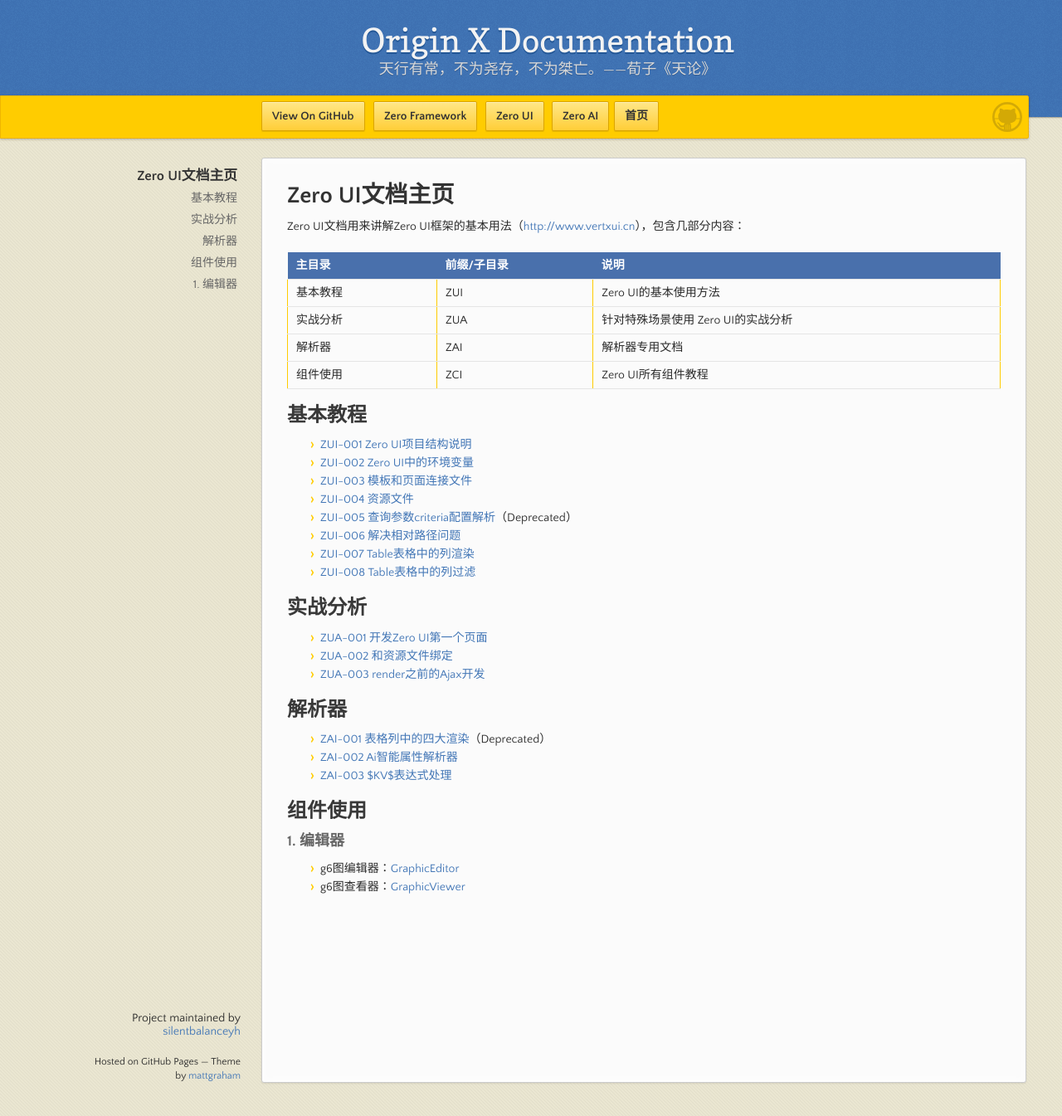
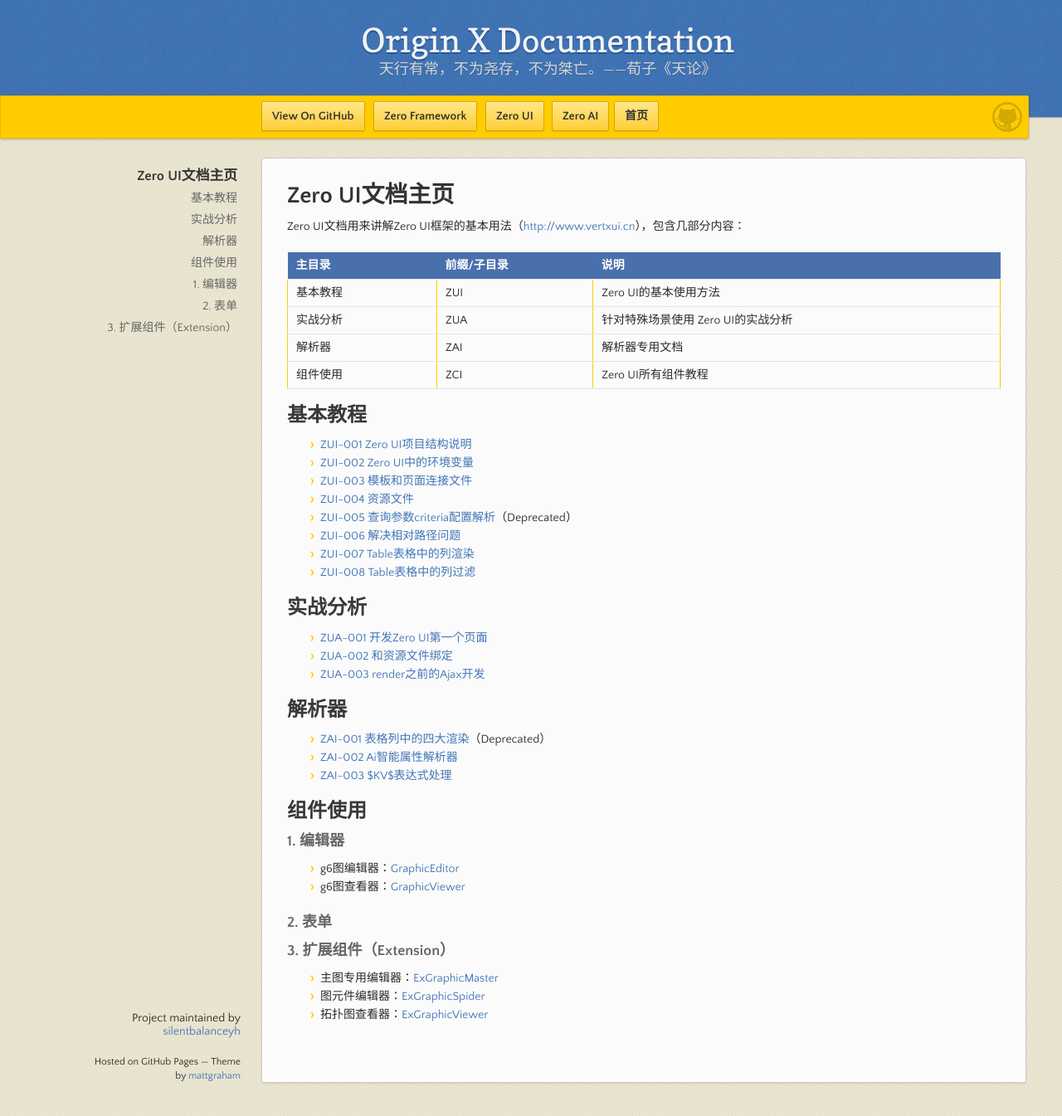
Before and after one commit to silentbalanceyh/mi-kb, a Jekyll site: the page built from zero-ui/main.md, in a window 1280 px wide and 1345 px high. Shown: the whole window at 83% size. Built offline with Jekyll 4.4.1, drawn with Linux system fonts in a browser that asks for light colours; our own code applies the rules of GitHub Pages for plain Markdown files.

Commit message:
Updates zero-ui/main.md
Auto commit by GitBook Editor

```diff
--- a/zero-ui/main.md
+++ b/zero-ui/main.md
@@ -38,3 +38,11 @@ Zero UI文档用来讲解Zero UI框架的基本用法（[http://www.vertxui.cn](
 
 * g6图编辑器：[GraphicEditor](/zero-ui/6-zero-uizu-jian-shuo-ming/bian-ji-qi-pian/graphiceditor.md)
 * g6图查看器：[GraphicViewer](/zero-ui/6-zero-uizu-jian-shuo-ming/bian-ji-qi-pian/graphicviewer.md)
+
+### 2. 表单
+
+### 3. 扩展组件（Extension）
+
+* 主图专用编辑器：[ExGraphicMaster](/zero-ui/6-zero-uizu-jian-shuo-ming/kuo-zhan-zu-jian/exgraphicmaster.md)
+* 图元件编辑器：[ExGraphicSpider](/zero-ui/6-zero-uizu-jian-shuo-ming/kuo-zhan-zu-jian/exgraphicspider.md)
+* 拓扑图查看器：[ExGraphicViewer](/zero-ui/6-zero-uizu-jian-shuo-ming/kuo-zhan-zu-jian/exgraphicviewer.md)
```
Also changed, not shown: SUMMARY.md (+3 -0 lines), zero-ui/6-zero-uizu-jian-shuo-ming/kuo-zhan-zu-jian/exgraphicmaster.md (added), zero-ui/6-zero-uizu-jian-shuo-ming/kuo-zhan-zu-jian/exgraphicspider.md (added), zero-ui/6-zero-uizu-jian-shuo-ming/kuo-zhan-zu-jian/exgraphicviewer.md (added).
